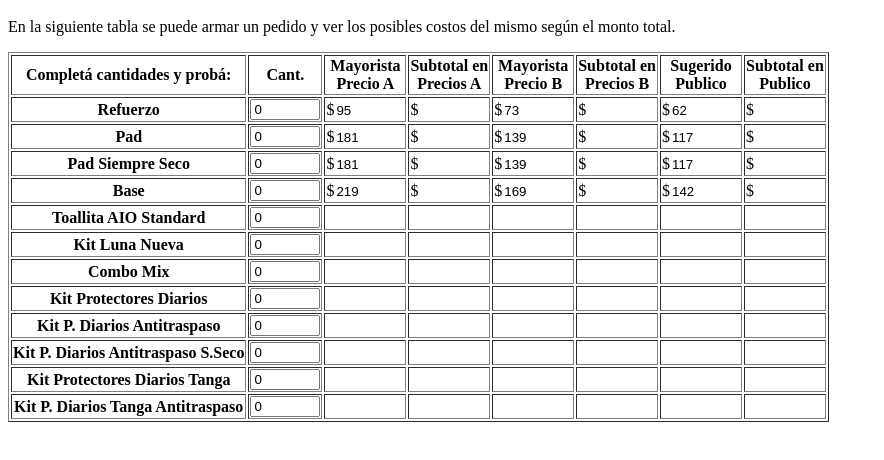
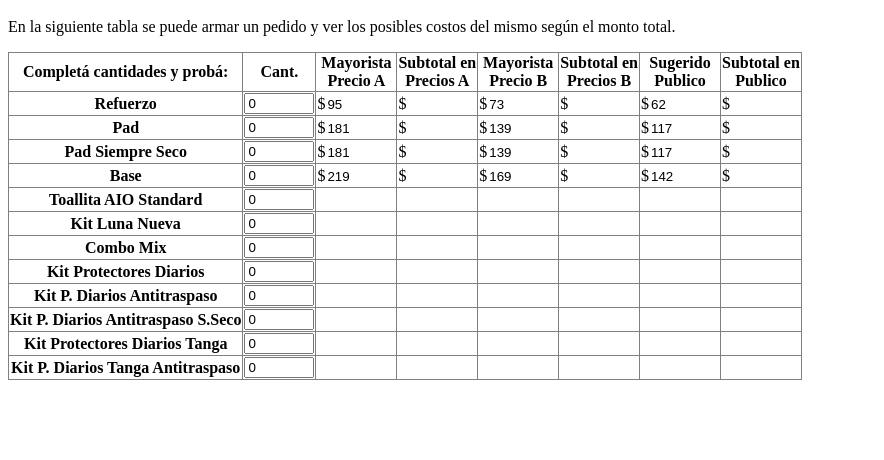
Before and after one commit to mayloo89/RTL, a plain HTML site: page index.html in a window 1280 px wide. Shown: the part 48-508 px from the top of the page, without its empty margins (0-884 px from the left). Drawn offline with Linux system fonts and the light colour scheme.

Commit message:
Se agregan estilos de tabla

```diff
--- a/estilo.css
+++ b/estilo.css
@@ -1,3 +1,11 @@
+table {
+	border-collapse: collapse;
+}
+
+table, td , th {
+	border: 1px solid grey;
+}
+
 input[type=number] {
 	width: 70px;
 }
```
